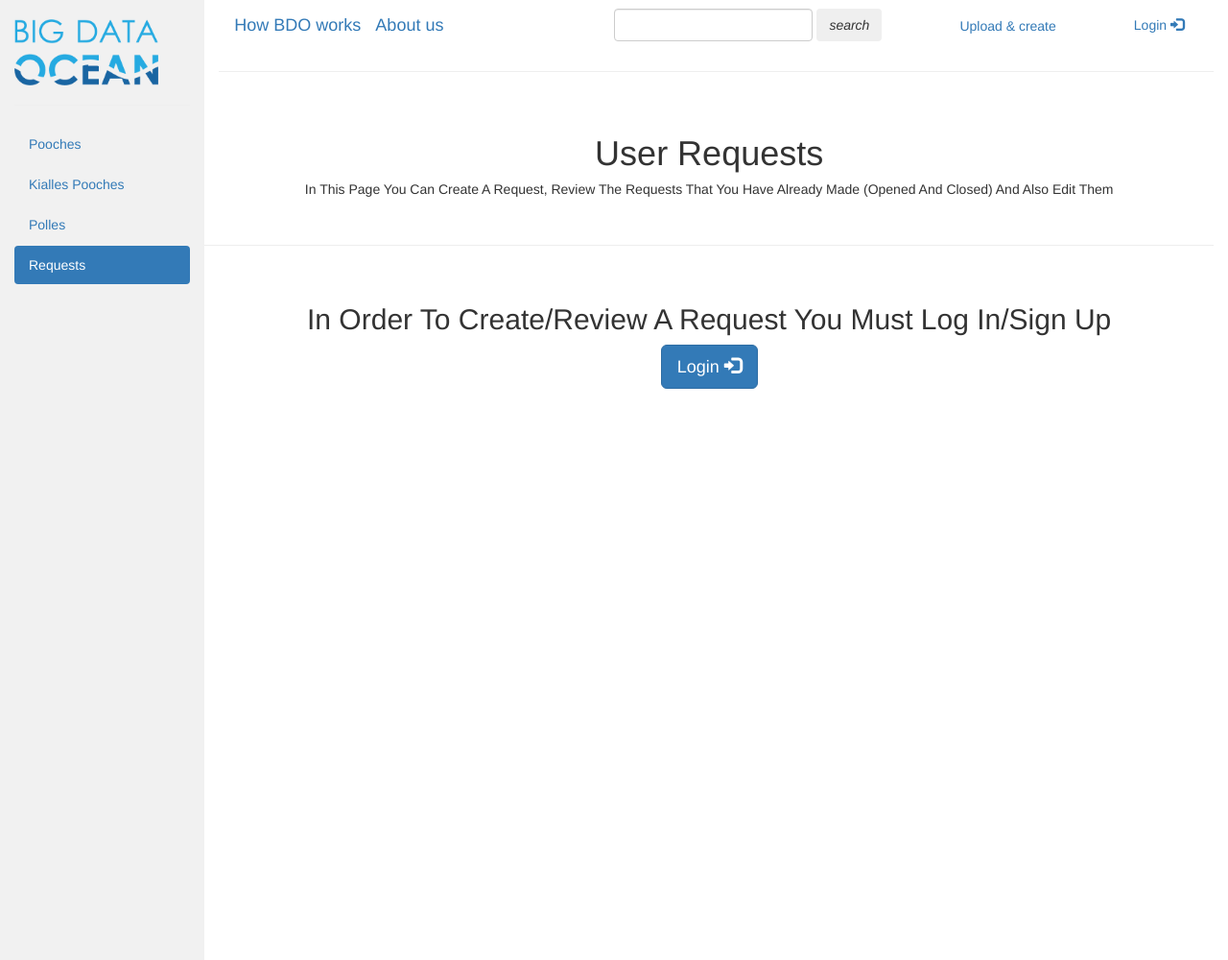
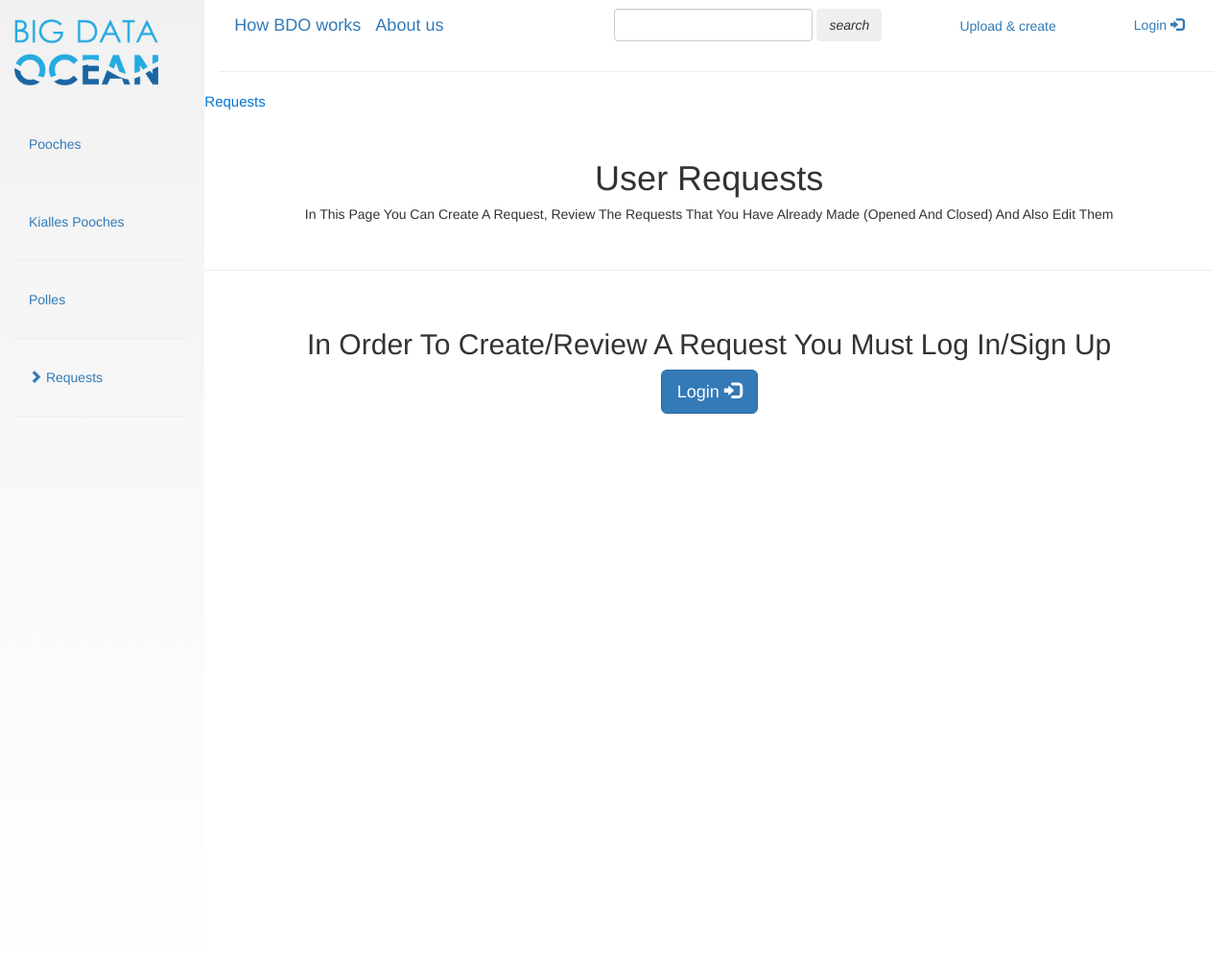
Before and after one commit to Task14/BDO, a Django app: a page that uses userrequests/templates/userrequests/base.html in a window 1280 px wide. Shown: the whole page at 96% size. Run offline with Django 3.2, Linux system fonts and the light colour scheme; some libraries are stand-ins or nearby versions.

Commit message:
Modifications In Index and Search : Ajax Requests added, UI changes Messaging Enabled

```diff
--- a/userrequests/forms.py
+++ b/userrequests/forms.py
@@ -21,9 +21,11 @@ class UserLoginForm(forms.Form):
 
 class RequestForm(forms.ModelForm):
     file = forms.FileField(required=False)
+    deadline = forms.DateField(widget=forms.widgets.DateInput(attrs={'type': 'date'}))
+
     class Meta:
         model = UserRequests
-        exclude = ['user', 'views', 'downloads']
+        exclude = ['user', 'views', 'downloads', 'closed']
         widgets = {
             'keywords': Textarea(attrs={'cols': 50, 'rows': 3, 'style': 'resize:none;'}),
             'service_description': Textarea(attrs={'cols': 50, 'rows': 5, 'style': 'resize:none;'}),
--- a/userrequests/serializers.py
+++ b/userrequests/serializers.py
@@ -33,7 +33,7 @@ class UserRequestsSerializer(serializers.ModelSerializer):
 
 
     def validate_user(self, obj):
-        obj.user = self.context['request'].user
+        obj.user = self.context['request'].user.username
 
 
 class MessagesSerializer(serializers.ModelSerializer):
--- a/userrequests/static/userrequests/styles.css
+++ b/userrequests/static/userrequests/styles.css
@@ -6,21 +6,25 @@ body > h1{
 }
 /* Set height of the grid so .sidenav can be 100% (adjust as needed) */
 
-.row.content {
+.row.content{
     height: 1000px;
 }
 
-#container:before{
-	content: ' ';
-  	display: block;
-  	height: 100px;
+#topcontainer{
+    width: 100%;
+    height: 480px;
+    !important;
+    margin: auto;
+    background-color: white;
 }
 
-#open{
-    height:400px;
+#central{
+    background-color: white;
 }
-#closed{
-    height:400px;
+
+#tabs{
+    height: 450px;
+    overflow: auto;
 }
 
 #prev {
@@ -29,8 +33,13 @@ body > h1{
 
 /* Set gray background color and 100% height */
 .sidenav {
-  background-color: #f1f1f1;
+    background: #f1f1f1; /* For browsers that do not support gradients */
+    background: -webkit-linear-gradient(#f1f1f1, #ffffff); /* For Safari 5.1 to 6.0 */
+    background: -o-linear-gradient(#f1f1f1, #ffffff); /* For Opera 11.1 to 12.0 */
+    background: -moz-linear-gradient(#f1f1f1, #ffffff); /* For Firefox 3.6 to 15 */
+    background: linear-gradient(#f1f1f1, #ffffff); /* Standard syntax */
     height: 100%;
+    min-width: 200px;
 }
 
 .table-fixed tbody {
@@ -91,6 +125,42 @@ tbody{
     overflow: auto;
 }
 
+#messagebox{
+    border-radius: 25px;
+    border: 0px solid;
+    padding: 20px;
+    width: 82%;
+    overflow: auto;
+}
+
+#messaget{
+    overflow-y: auto;
+    height: 200px;
+}
+
+ul.breadcrumb {
+    padding: 10px 16px;
+    list-style: none;
+    background-color: transparent;
+}
+ul.breadcrumb li {
+    display: inline;
+    font-size: 15px;
+}
+ul.breadcrumb li+li:before {
+    padding: 8px;
+    color: black;
+    content: "/\00a0";
+}
+ul.breadcrumb li a {
+    color: #0275d8;
+    text-decoration: none;
+}
+ul.breadcrumb li a:hover {
+    color: #01447e;
+    text-decoration: underline;
+}
+
 /* On small screens, set height to 'auto' for the grid */
 @media screen and (max-width: 767px) {
   .row.content {height: auto;}
--- a/userrequests/templates/userrequests/base.html
+++ b/userrequests/templates/userrequests/base.html
@@ -15,6 +15,7 @@
 	<!-- Latest compiled JavaScript -->
 	<script src="http://maxcdn.bootstrapcdn.com/bootstrap/3.3.7/js/bootstrap.min.js"></script>
 
+    {% block script %}{% endblock %}
 	<link rel="stylesheet" type="text/css" href="{% static 'userrequests/styles.css' %}"/>
 </head>
 <body>
@@ -93,20 +94,33 @@
                                 Pooches
                             </a>
                         </li>
+                        <hr>
                         <li>
                             <a href="#">
                                 Kialles Pooches
                             </a>
                         </li>
+                        <hr>
                         <li>
                             <a href="#">
                                 Polles
                             </a>
                         </li>
-                        <li class="active">
-                            <a href="{% url 'userrequests:index' %}">
-                                Requests
+                        <hr>
+                        <li class="dropdown">
+                            <a href="#collapse" class="dropdown-toggle" data-toggle="collapse" id="reqmenu">
+                                <span id="ddmenu" class="glyphicon glyphicon-chevron-right"></span> Requests
                             </a>
+                            <hr>
+                            <ul id="collapse" class="panel-collapse collapse" style="list-style-type:none">
+                                <li>
+                                    <a href="{% url 'userrequests:create' %}">Create A Request</a>
+                                </li>
+                                <hr>
+                                <li>
+                                    <a href="{% url 'userrequests:index' %}">Requests Data</a>
+                                </li>
+                            </ul>
                         </li>
                     </ul>
                 </div>
--- a/userrequests/templates/userrequests/index.html
+++ b/userrequests/templates/userrequests/index.html
@@ -1,35 +1,48 @@
 {% extends 'userrequests/base.html' %}
+
+{% load staticfiles %}
+
 {% block title %}Your BigDataOcean Requests{% endblock %}
-
+{% block script %}
+    <script type="text/javascript" src="{% static 'userrequests/script.js' %}"></script>
+{% endblock %}
 {% block body %}
 
-<div id="container" class="container-fluid text-center">
+<div id="container">
+    <ul class="breadcrumb">
+        <li><a href="#">Requests</a></li>
+    </ul>
+
+<div class="container-fluid text-center">
     <!-- Displays the Requests Of The Logged In User If Any -->
     {% if request.user.is_authenticated %}
-        {%  if all_requests|length > 0 %}
+        {%  if all_requests > 0 %}
             <h1>On Demand Data Services</h1>
-            <form class="navbar-form" role="search" method="GET" action="{% url 'userrequests:search' %}">
-                <div class="form-group  is-empty">
-                    <input type="text" class="form-control border-input" placeholder="Search For A Request" name="title">
-                </div>
-                <button type="submit" class="btn btn-default">
-                    Search
-                    <span class="glyphicon glyphicon-search" aria-hidden="true"></span>
-                </button>
-            </form>
 
-            <h1>You Have ({{ all_requests|length }}) Requests</h1>
+            <input type="text" placeholder=" Search For A Request" id="title">
+
+            <button class="btn btn-default" id="search">
+                Search
+                <span class="glyphicon glyphicon-search" aria-hidden="true"></span>
+            </button>
+
+            <h3 id="ressum">({{ all_requests }}) Requests</h3>
+
+            <div class="btn-group">
+                <button id="all" type="button" class="btn btn-default active">All Requests</button>
+                <button id="user" type="button" class="btn btn-default">Your Requests</button>
+            </div>
 
             <div id="topcontainer" class="container-fluid">
                 <div id="row1" >
-                    <div id="central" class="col-sm-10 sidenav">
+                    <div id="central" class="col-sm-6 col-sm-offset-2">
                         <div id="usabilities">
                             <ul class="nav nav-tabs">
-                                <li class="active"><a data-toggle="tab" href="#open">Open ({{ open|length }})</a></li>
-                                <li><a data-toggle="tab" href="#closed">Closed ({{ closed|length }})</a></li>
+                                <li class="active"><a data-toggle="tab" href="#open" id="opentab">Open <span id="spo" class="badge">{{ open|length }}</span></a></li>
+                                <li><a data-toggle="tab" href="#closed" id="closedtab">Closed <span id="spc" class="badge">{{ closed|length }}</span></a></li>
                             </ul>
                         </div>
-                        <div class="tab-content">
+                        <div id="tabs" class="tab-content">
                             <div id="open" class="tab-pane fade in active">
                                 {% if open|length > 0 %}
                                     <div class='table-wrapper'>
@@ -37,23 +50,23 @@
                                             <tbody id='otbody'>
                                                 {% for entry in open %}
                                                     <tr>
-                                                        <td>
-                                                            <a href="{%  url 'userrequests:detail' entry.id %}">
+                                                        <td class="secondary">
+                                                            <a href="{% url 'userrequests:detail' entry.id %}">
                                                                 <img src="{{ entry.file }}" width="100px" height="100px" alt="No Image Has Been Uploaded" style="color: brown; float: left; margin-right: 40px;">
                                                             </a>
                                                         </td>
-                                                        <td>
+                                                        <td class="primary">
                                                             <a href="{% url 'userrequests:detail' entry.id %}">
-                                                                <h4 class="text-left">{{ forloop.counter }} : {{ entry.title }}</h4>
+                                                                <h4 class="text-left">{{ entry.title }}</h4>
                                                             </a>
+                                                            <hr>
+                                                            <p class="text-left">keywords: <span class="btn-info"> {{ entry.keywords }} </span></p>
                                                         </td>
-                                                        <td>
-                                                            <p>{{ entry.keywords }}</p>
+                                                        <td class="secondary">
+                                                            <p>Posted By: {{ entry.user }}</p>
+                                                            <p>On: {{ entry.deadline }}</p>
                                                         </td>
-                                                        <td>
-                                                            <p>{{ entry.deadline }}</p>
-                                                        </td>
-                                                        <td>
+                                                        <td class="secondary">
                                                             <p>{{ entry.views }} views</p>
                                                             <p>{{ entry.downloads }} downloads</p>
                                                         </td>
@@ -63,7 +76,7 @@
                                         </table>
                                     </div>
                                 {% else %}
-                                    <h4>You Have No Pending Request</h4>
+                                    <h4 id="opheader">No Pending Request Yet</h4>
                                 {% endif %}
                             </div>
                             <div id="closed" class="tab-pane fade">
@@ -73,25 +86,23 @@
                                             <tbody id='ctbody'>
                                                 {% for entry in closed %}
                                                     <tr>
-                                                        <td>
-                                                            <a href="{%  url 'userrequests:detail' entry.id %}">
+                                                        <td class="secondary">
+                                                            <a href="{% url 'userrequests:detail' entry.id %}">
                                                                 <img src="{{ entry.file }}" width="100px" height="100px" alt="No Image Has Been Uploaded" style="color: brown; float: left; margin-right: 40px;">
                                                             </a>
                                                         </td>
-                                                        <td>
-                                                            <h4 class="text-left">
-                                                                <a href="{% url 'userrequests:detail' entry.id %}">
-                                                                    {{ forloop.counter }} : {{ entry.title }}
-                                                                </a>
-                                                            </h4>
+                                                        <td class="primary">
+                                                            <a href="{% url 'userrequests:detail' entry.id %}">
+                                                                <h4 class="text-left">{{ entry.title }}</h4>
+                                                            </a>
+                                                            <hr>
+                                                            <p>keywords: <span class="btn-info">{{ entry.keywords }}</span></p>
                                                         </td>
-                                                        <td>
-                                                            <p>{{ entry.keywords }}</p>
+                                                        <td class="secondary">
+                                                            <p>Posted By: {{ entry.user }}</p>
+                                                            <p>On: {{ entry.deadline }}</p>
                                                         </td>
-                                                        <td>
-                                                            <p>{{ entry.deadline }}</p>
-                                                        </td>
-                                                        <td>
+                                                        <td class="secondary">
                                                             <p>{{ entry.views }} views</p>
                                                             <p>{{ entry.downloads }} downloads</p>
                                                         </td>
@@ -101,9 +112,9 @@
                                         </table>
                                     </div>
                                 {% elif open|length > 0 and closed|length == 0 %}
-                                    <h4>No Request Has Been Answered Yet!</h4>
+                                    <h4 id="clheader">No Request Has Been Answered Yet!</h4>
                                 {% else %}
-                                    <h4>You Have No Pending Requests</h4>
+                                    <h4 id="allheader">You Have No Pending Requests</h4>
                                 {% endif %}
                             </div>
                         </div>
@@ -150,6 +161,12 @@
             </button>
         </a>
     {% endif %}
+
+    <div>
+        <p id="demo"></p>
+    </div>
+</div>
+
 </div>
 
 {% endblock %}
--- a/userrequests/urls.py
+++ b/userrequests/urls.py
@@ -5,8 +5,11 @@ app_name = 'userrequests'
 
 urlpatterns = [
 
-   # requests/
+    # requests/
     url(r'^$', views.IndexList.as_view(), name='index'),
+
+    # requests/users
+    url(r'^users/$', views.ajaxcall, name='fetchd'),
 
     # requests/462/
     url(r'^(?P<pk>[0-9]+)/$', views.Detail.as_view(), name='detail'),
@@ -16,6 +19,9 @@ urlpatterns = [
 
     # requests/463/discussion/
     url(r'^(?P<pk>[0-9]+)/discussion/$', views.Discussion.as_view(), name='reqdiscusion'),
+
+    # requests/444/discussion/close
+    url(r'^(?P<pk>[0-9]+)/discussion/close$', views.closeRequest, name='closereq'),
 
     # requests/create/
     url(r'^create/$', views.Create.as_view(), name='create'),
--- a/userrequests/views.py
+++ b/userrequests/views.py
@@ -3,11 +3,12 @@ from __future__ import unicode_literals
 
 from django.shortcuts import get_object_or_404
 from rest_framework.parsers import MultiPartParser, FormParser
-from rest_framework.renderers import TemplateHTMLRenderer
+from rest_framework.renderers import TemplateHTMLRenderer, JSONRenderer
+from rest_framework.utils import json
 from rest_framework.views import APIView
 from rest_framework.response import Response
 from rest_framework import status
-from django.http import Http404
+from django.http import Http404, JsonResponse, HttpResponse
 from .models import UserRequests, Messages
 from .forms import UserForm, UserLoginForm, RequestForm, MessageForm
 from .serializers import UserRequestsSerializer, MessagesSerializer, MessageNotifySerializer
@@ -27,13 +28,12 @@ class IndexList(APIView):
     def get(self, request):
         user = self.request.user
         if user.is_authenticated:
-            all_requests = UserRequests.objects.filter(user=user)
-            serializer = UserRequestsSerializer(all_requests, many=True)
-            open = UserRequests.objects.filter(user=user, closed=False)
+            open = UserRequests.objects.filter(closed=False).order_by('-deadline')
             openser = UserRequestsSerializer(open, many=True)
-            closed = UserRequests.objects.filter(user=user, closed=True)
+            closed = UserRequests.objects.filter(closed=True).order_by('-deadline')
             closedser = UserRequestsSerializer(closed, many=True)
-            return Response({'all_requests': serializer.data, 'open': openser.data, 'closed': closedser.data},
+            all_requests = open.count() + closed.count()
+            return Response({'all_requests': all_requests, 'open': openser.data, 'closed': closedser.data},
                             template_name="index.html")
             #return render(request, self.template_name, {'all_requests': serializer.data, 'open': openser.data, 'closed': closedser.data})
         else:
@@ -47,6 +47,48 @@ class IndexList(APIView):
             serializer.save()
             return Response(serializer.data, status=status.HTTP_201_CREATED)
         return Response(serializer.errors, status=status.HTTP_400_BAD_REQUEST)
+
+
+def ajaxcall(request):
+    if request.method == 'GET':
+        mode = request.GET['mode']
+        if mode == 'user':
+            user = request.user
+            open = UserRequests.objects.filter(user=user.username, closed=False)
+            openser = UserRequestsSerializer(open, many=True)
+            closed = UserRequests.objects.filter(user=user.username, closed=True)
+            closedser = UserRequestsSerializer(closed, many=True)
+            sum = open.count() + closed.count()
+            return JsonResponse({'open': openser.data, 'closed': closedser.data, 'sum': sum},
+                                content_type="application/json")
+        elif mode == 'all':
+            open = UserRequests.objects.filter(closed=False)
+            openser = UserRequestsSerializer(open, many=True)
+            closed = UserRequests.objects.filter(closed=True)
+            closedser = UserRequestsSerializer(closed, many=True)
+            sum = open.count() + closed.count()
+            return JsonResponse({'open': openser.data, 'closed': closedser.data, 'sum': sum},
+                                content_type="application/json")
+        elif mode == 'search':
+            title = request.GET['title']
+            try:
+                open = UserRequests.objects.filter(title=title, closed=False)
+            except UserRequests.DoesNotExist:
+                open = ""
+            openser = UserRequestsSerializer(open, many=True)
+            try:
+                closed = UserRequests.objects.filter(title=title, closed=True)
+            except UserRequests.DoesNotExist:
+                closed = ""
+            closedser = UserRequestsSerializer(closed, many=True)
+            sum = open.count() + closed.count()
+            return JsonResponse({'open': openser.data, 'closed': closedser.data, 'sum': sum},
+                                content_type="application/json")
+        else:
+            return HttpResponse("Invalid Mode Selection")
+    else:
+        return HttpResponse("Request method is not a GET")
+
 
 class Detail(APIView):
     template_name = "userrequests/detail.html"
@@ -79,7 +121,7 @@ class Detail(APIView):
         entry = self.get_object(pk)
         user = self.request.user
         serializer = UserRequestsSerializer(entry)
-        prev = UserRequests.objects.filter(user=user)
+        prev = UserRequests.objects.filter(user=user.username)
         prevser = UserRequestsSerializer(prev, many=True)
         list = self.get_keywords(entry.keywords)
         related = []
@@ -148,13 +190,12 @@ class Create(APIView):
         form = self.form_class(request.POST, request.FILES)
 
         if form.is_valid():
-            entry = form.save(commit=False)
             data = request.data
             serializer = UserRequestsSerializer(data=data, context={'request': request})
-            serializer.user = self.request.user  # use your own profile here
+            serializer.user = self.request.user.username  # use your own profile here
             serializer.file = self.request.FILES
             if serializer.is_valid():
-                entry = serializer.save(user=request.user)
+                entry = serializer.save(user=request.user.username)
                 return redirect('userrequests:detail', entry.id)
             error_message = serializer.errors
             #return render(request, self.template_name, {'form': form, 'error_message': error_message, 'entry': request.data})
@@ -189,20 +230,29 @@ class Update(APIView):
 
         if form.is_valid():
             serializer = UserRequestsSerializer(entry, data=request.data, context={'request': request})
-            serializer.user = self.request.user  # use your own profile here
+            serializer.user = self.request.user.username  # use your own profile here
             serializer.file = entry.file
 
             if serializer.is_valid():
-                entry = serializer.save(user=request.user)
+                entry = serializer.save(user=request.user.username)
                 return redirect('userrequests:detail', entry.id)
             error_message = serializer.errors
             #return render(request, self.template_name, {'form': form, 'error_message': error_message, 'entry': request.data})
             return Response({'form': form, 'error_message': error_message, 'entry': request.data},
                                           template_name="userrequests_form.html")
-            error_message = "Form Not Valid. Please Retry"
+        error_message = "Form Not Valid. Please Retry"
         return Response({'form': form, 'error_message': error_message, 'entry': request.data},
                         template_name="userrequests_form.html")
         #return render(request, self.template_name, {'form': form, 'error_message': error_message, 'entry': request.data})
+
+def closeRequest(request,pk):
+    if request.method == 'GET':
+        req = UserRequests.objects.get(pk=pk)
+        data = {'closed': True}
+        serializer = UserRequestsSerializer(req, data=data, partial=True)
+        if serializer.is_valid():
+            serializer.save()
+            return redirect('userrequests:reqdiscusion', req.pk)
 
 class Discussion(APIView):
 
@@ -229,14 +279,14 @@ class Discussion(APIView):
         req = UserRequests.objects.get(pk=pk)
 
         if message.is_valid():
-            data = {'message': request.POST['message'], 'requestid': req.pk, 'userreq': req.user.pk,
-                    'userpost': self.request.user}
-            notify = {'userid': req.user.pk, 'messageid': req.id}
+            data = {'message': request.POST['message'], 'requestid': req.pk, 'userreq': req.user,
+                    'userpost': self.request.user.username}
+            notify = {'user': req.user, 'messageid': req.id}
             serializer = MessagesSerializer(data=data, context={'request': request})
             serializer.userreq = req.user
             if serializer.is_valid():
                 serializer.save(userreq=req.user)
-                if req.user.pk != request.user.pk:
+                if req.user != request.user.username:
                     notifyserializer = MessageNotifySerializer(data=notify)
                     if notifyserializer.is_valid():
                         notifyserializer.save()
```
Also changed, not shown: other parts of userrequests/static/userrequests/styles.css (+29 -4 lines), userrequests/models.py (+4 -4 lines), userrequests/templates/userrequests/detail.html (+8 -2 lines), userrequests/templates/userrequests/form-template.html (+4 -4 lines), userrequests/templates/userrequests/reqdiscussion.html (+9 -2 lines), userrequests/templates/userrequests/userrequests_form.html (+14 -4 lines). Lines whose indentation alone changed are shown as unchanged.
